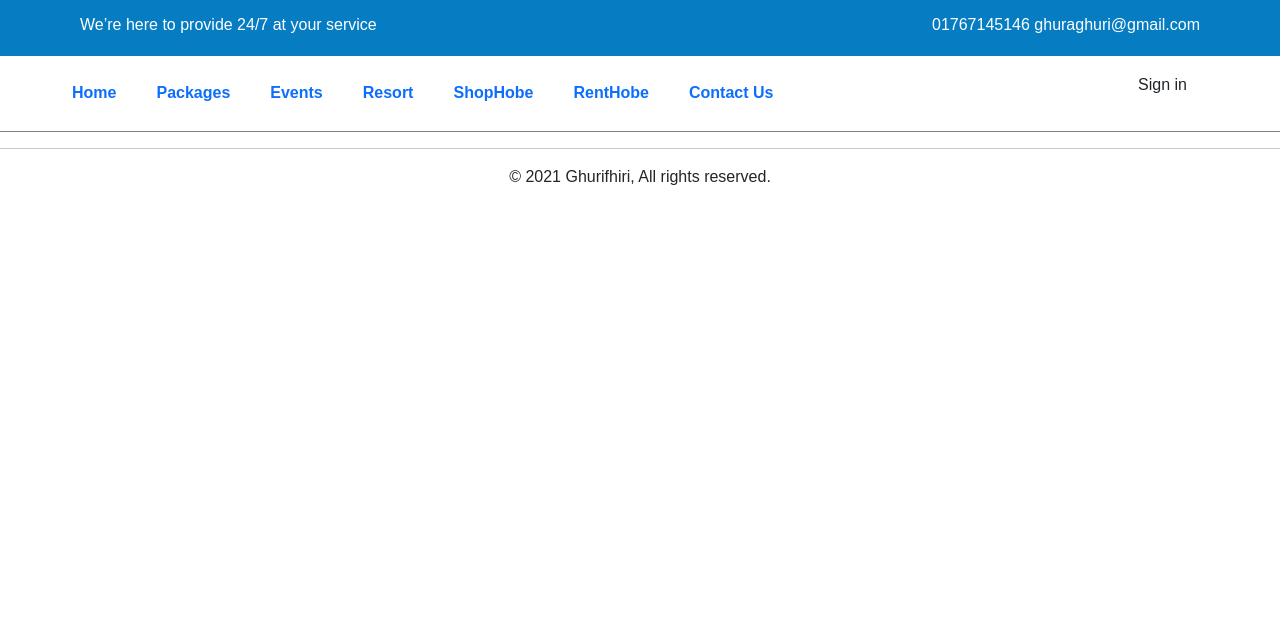
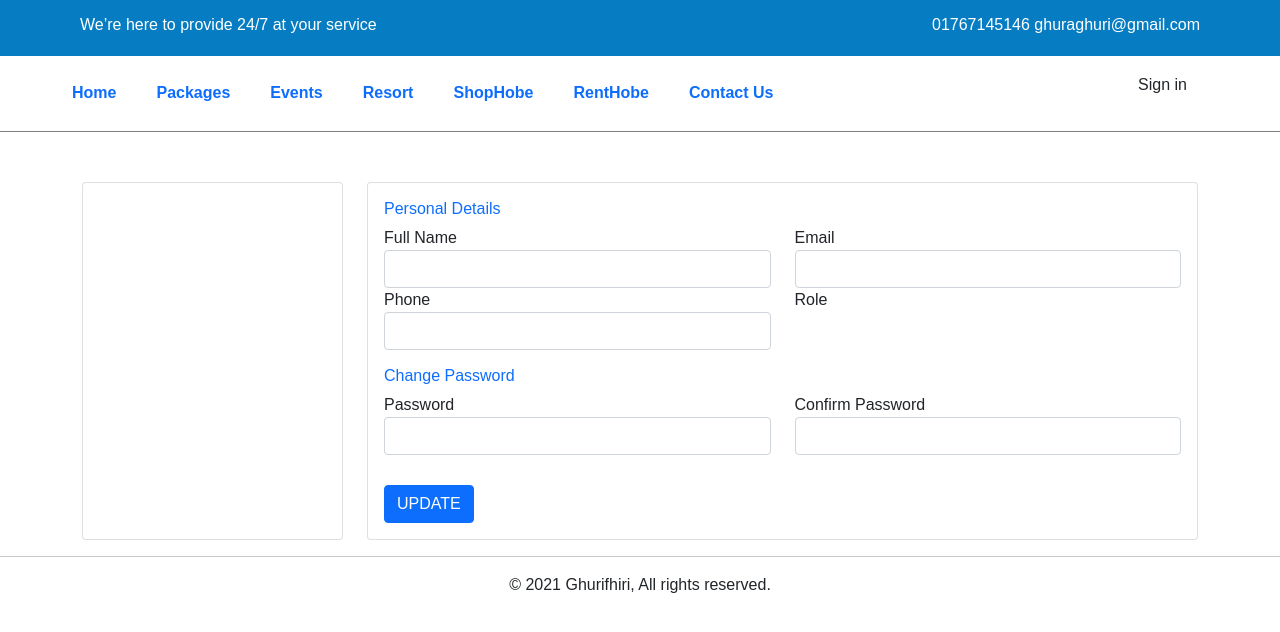
Before and after one commit to DigantoBhowmik/Travel-Management-System-Frontend, a React (Create React App) app: page /profile in a window 1280 px wide. Shown: the top 632 px of the page. Built offline with nearby package versions, Linux system fonts and the light colour scheme; no server answers.

Commit message:
data load with localStorage

```diff
--- a/package.json
+++ b/package.json
@@ -3,12 +3,16 @@
   "version": "0.1.0",
   "private": true,
   "dependencies": {
+    "@popperjs/core": "^2.11.0",
     "@testing-library/jest-dom": "^5.15.0",
     "@testing-library/react": "^11.2.7",
     "@testing-library/user-event": "^12.8.3",
     "axios": "^0.24.0",
     "bootstrap": "^5.1.3",
+    "jquery": "^3.6.0",
+    "popper.js": "^1.16.1",
     "react": "^17.0.2",
+    "react-bootstrap": "^2.0.3",
     "react-dom": "^17.0.2",
     "react-router-dom": "^5.3.0",
     "react-scripts": "4.0.3",
--- a/src/components/Header.js
+++ b/src/components/Header.js
@@ -1,14 +1,18 @@
-import React, { useEffect } from 'react';
+import axios from 'axios';
+import React, {useEffect, useState} from 'react';
 import { Link } from 'react-router-dom';
-import { useLocation } from "react-router-dom";
+import {DropdownButton,Dropdown} from 'react-bootstrap'
 
 const Header = () => {
-    const location = useLocation();
-
-    useEffect(() => {
-       console.log(location.pathname); // result: '?query=abc'
-       console.log(location.state); // result: 'some_value'
-    }, [location]);
+    const id=localStorage.getItem('userId');
+    console.log(id)
+    const [user,setUser]=useState([]);
+    useEffect(()=>{
+        axios.get(`http://127.0.0.1:8000/api/profile/${id}`)
+        .then(res=>{
+            setUser(res.data)
+        })
+    },[]);
 
     return (
         <div>
@@ -34,12 +38,30 @@ const Header = () => {
                         <li><a href="">Contact Us</a></li>
                     </ul>
                 </nav>
-                <ul class="nav navbar-nav">
-                    <li>
-                    <Link to="/login" className="btn"><span ></span>Sign in</Link>
-                    </li>
+                {
+                    user && user.role==='agent'?
+                    <DropdownButton id="dropdown-basic-button" title={user.name}>
+                        <Dropdown.Item href="/profile">My Profile</Dropdown.Item>
+                        <Dropdown.Item href="#/action-2">My Packages</Dropdown.Item>
+                        <Dropdown.Item href="#/action-3">My Events</Dropdown.Item>
+                        <Dropdown.Item >Log out</Dropdown.Item>
+                    </DropdownButton>
+                    :
+                    user && user.role==='user'?
+                    <DropdownButton id="dropdown-basic-button" title={user.name}>
+                        <Dropdown.Item href="#/action-1">My Profile</Dropdown.Item>
+                        <Dropdown.Item href="#/action-2">My Booking</Dropdown.Item>
+                        <Dropdown.Item >Log out</Dropdown.Item>
+                    </DropdownButton>
+                    :<ul class="nav navbar-nav">
+                        <li>
+                            <Link to="/login" className="btn"><span ></span>Sign in</Link>
+                        </li>
 
-                </ul>
+                     </ul>
+
+                }
+
 
             </header>
         </div>
--- a/src/components/User/Login.js
+++ b/src/components/User/Login.js
@@ -9,28 +9,26 @@ const Login = () => {
         email:"",
         password:""
     })
-    const history = useHistory()
     const handleChange=(e)=>{
         const newUser={...event};
         newUser[e.target.name]= e.target.value
         setEvent(newUser);
     }
+    const history=useHistory()
+
     console.log(event)
     const handleSubmit = (e) =>{
         axios.post('http://127.0.0.1:8000/api/login',event)
         .then(resp=>{
-            console.log(resp.data);
-            const data=resp.data
-            if(data){
-                history.push({
-                    pathname:'/',
-                    state: data
-                });
+            if (!resp.data) {
+                console.log('vil')
+            } else {
+                localStorage.setItem('userId',resp.data.id)
+                history.push('/');
             }
-            else{
-                history.push('/login')
-            }
+
         }).catch(err=>{
+
             console.log(err);
         });
         e.preventDefault();
--- /dev/null
+++ b/src/components/User/Profile.js
@@ -0,0 +1,110 @@
+import axios from 'axios';
+import React, {useEffect, useState} from 'react';
+import { Link } from 'react-router-dom';
+import {DropdownButton,Dropdown} from 'react-bootstrap'
+
+const Profile = () => {
+    const id=localStorage.getItem('userId');
+    console.log(id)
+    const [user,setUser]=useState([]);
+    useEffect(()=>{
+        axios.get(`http://127.0.0.1:8000/api/profile/${id}`)
+        .then(res=>{
+            setUser(res.data)
+        })
+    },[]);
+    return (
+        <div>
+            <div class="row gutters" style={{marginTop:"50px"}}>
+    <div class="col-xl-3 col-lg-3 col-md-12 col-sm-12 col-12">
+    <div class="card h-100">
+        <div class="card-body">
+            <div class="account-settings">
+                <div class="user-profile">
+
+                    <h5 class="user-name"><i class="fas fa-user"></i><b> {user.name}</b></h5>
+                    <h6 class="user-email"><i class="fas fa-envelope"></i><b> {user.email}</b></h6>
+                    <h5 class="user-name"><i class="fas fa-phone-alt"></i><b> {user.phone}</b></h5>
+                </div>
+
+            </div>
+        </div>
+    </div>
+    </div>
+
+    <div class="col-xl-9 col-lg-9 col-md-12 col-sm-12 col-12">
+    <div class="card h-100">
+        <div class="card-body">
+            <form >
+            <div class="row gutters">
+                <div class="col-xl-12 col-lg-12 col-md-12 col-sm-12 col-12">
+                    <h6 class="mb-2 text-primary">Personal Details</h6>
+                </div>
+
+                <div class="col-xl-6 col-lg-6 col-md-6 col-sm-6 col-12">
+                    <div class="form-group">
+                        <label for="fullName">Full Name</label>
+                        <input type="text" class="form-control" name="name" value={user.name}/>
+                    </div>
+                </div>
+
+                <div class="col-xl-6 col-lg-6 col-md-6 col-sm-6 col-12">
+                    <div class="form-group">
+                        <label for="eMail">Email</label>
+                        <input type="email" class="form-control" name="email" value={user.email}/>
+                    </div>
+                </div>
+                <div class="col-xl-6 col-lg-6 col-md-6 col-sm-6 col-12">
+                    <div class="form-group">
+                        <label for="phone">Phone</label>
+                        <input type="text" class="form-control" name="phone" value={user.phone}/>
+                    </div>
+                </div>
+                <div class="col-xl-6 col-lg-6 col-md-6 col-sm-6 col-12">
+                    <div class="form-group">
+                        <label for="website">Role</label>
+
+                    </div>
+                </div>
+            </div>
+
+            <div class="row gutters">
+                <div class="col-xl-12 col-lg-12 col-md-12 col-sm-12 col-12">
+                    <h6 class="mt-3 mb-2 text-primary">Change Password</h6>
+                </div>
+                <div class="col-xl-6 col-lg-6 col-md-6 col-sm-6 col-12">
+                    <div class="form-group">
+                        <label for="Password">Password</label>
+                        <input type="password" class="form-control" name="password" value={user.password}/>
+                    </div>
+                </div>
+                <div class="col-xl-6 col-lg-6 col-md-6 col-sm-6 col-12">
+                    <div class="form-group">
+                        <label for="cpassword">Confirm Password</label>
+                        <input type="password" class="form-control" name="Confirm_Password" value={user.password}/>
+                    </div>
+                </div>
+
+            </div>
+
+            <div class="row gutters">
+                <div class="col-xl-12 col-lg-12 col-md-12 col-sm-12 col-12">
+                    <div class="text-right">
+                        <input type="submit" name="submit" value="UPDATE" class="btn btn-primary login_button"/>
+                    </div>
+                </div>
+            </div>
+
+            </form>
+        </div>
+
+    </div>
+
+    </div>
+
+    </div>
+        </div>
+    );
+};
+
+export default Profile;
--- a/src/index.js
+++ b/src/index.js
@@ -6,12 +6,14 @@ import Header from './components/Header';
 import Home from './components/Home/Home';
 import Showpackages from './components/Home/Showpackages';
 import '../node_modules/bootstrap/dist/css/bootstrap.min.css';
+import 'bootstrap/dist/js/bootstrap'
 import Showevents from './components/Home/Showevents';
 import Footer from './components/Footer';
 import { BrowserRouter as Router, Switch, Route} from "react-router-dom";
 import Packagesdetails from './components/Package/Packagesdetails';
 import Registration from './components/User/Registration';
 import Login from './components/User/Login';
+import Profile from './components/User/Profile';
 
 ReactDOM.render(
   <React.StrictMode>
@@ -48,6 +50,9 @@ ReactDOM.render(
                 <Login></Login>
               </Route>
 
+              <Route exact path="/profile">
+                <Profile></Profile>
+              </Route>
             </Switch>
           </div>
         <Footer></Footer>
```
Also changed, not shown: src/components/User/Registration.js (line endings or trailing spaces), 1 other file (tests, documents, lock files or other folders).
